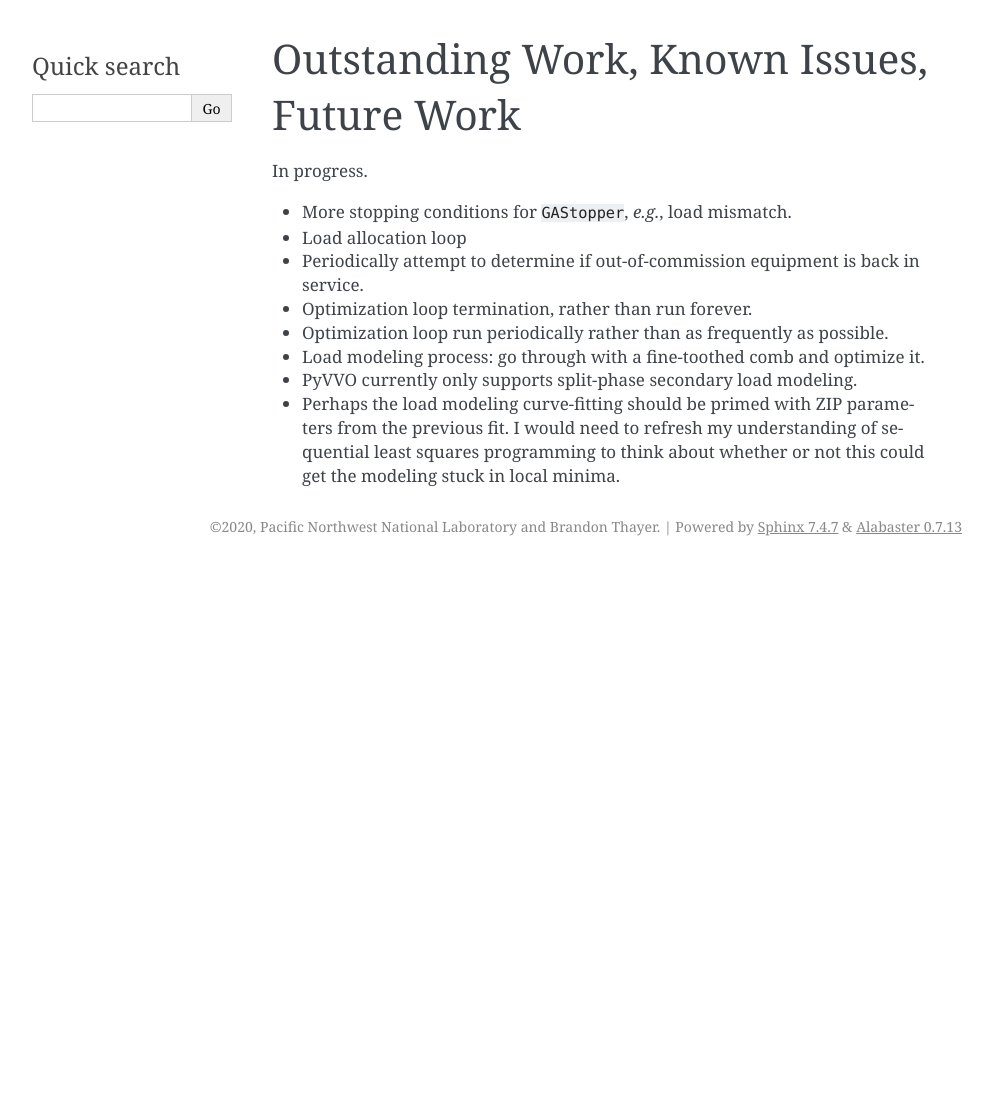
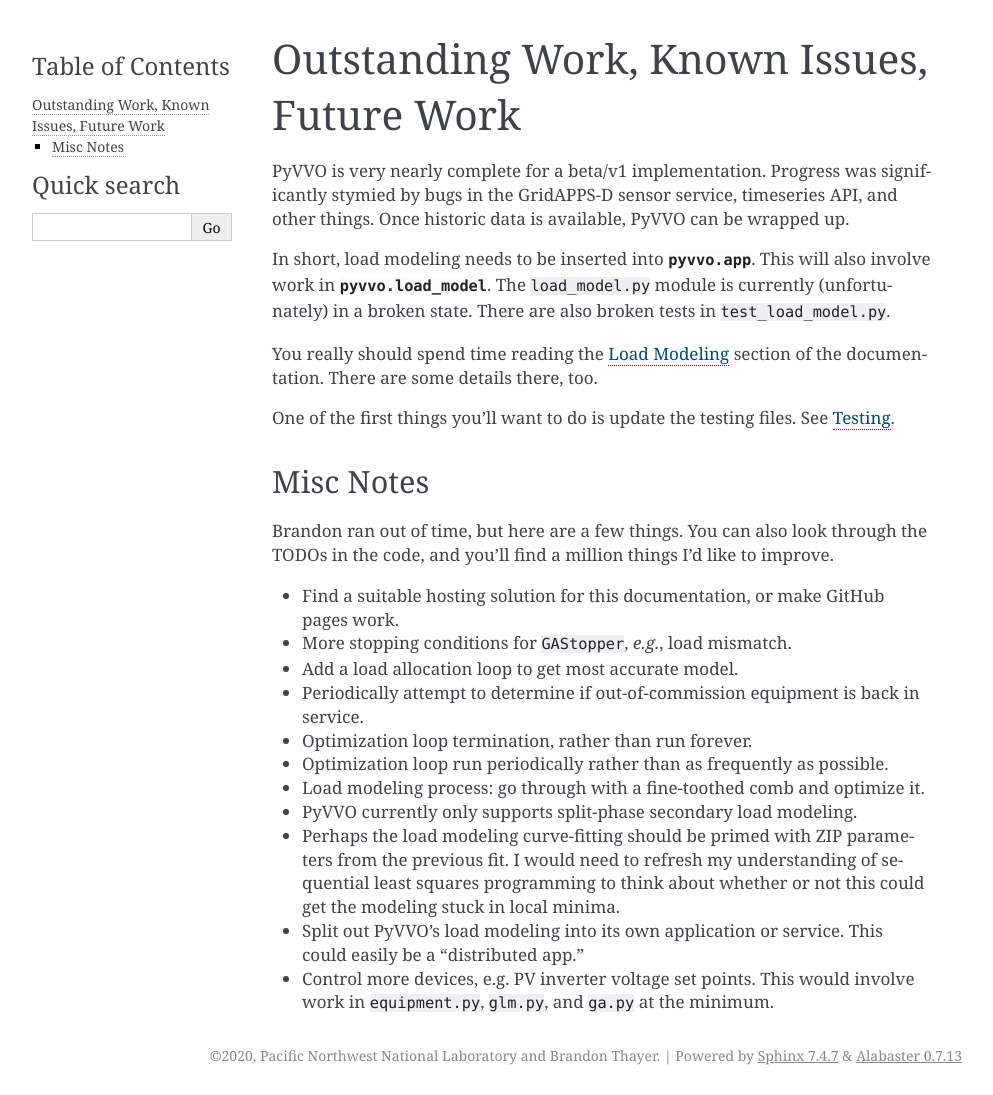
Before and after one commit to GRIDAPPSD/pyvvo, a Sphinx documentation site: the page built from docs/outstanding_work.rst, in a window 1280 px wide. Shown: the whole page, without its empty margins (148-1141 px from the left). Built offline with Sphinx 7.4.7, drawn with Linux system fonts in a browser that asks for light colours; before the commit the page ends 900 px from its top, so only the background shows below that.

Commit message:
Out of time. Adding as many notes as I could to outstanding_work.rst

```diff
--- a/docs/outstanding_work.rst
+++ b/docs/outstanding_work.rst
@@ -2,10 +2,35 @@
 
 Outstanding Work, Known Issues, Future Work
 ===========================================
-In progress.
 
+PyVVO is very nearly complete for a beta/v1 implementation. Progress was
+significantly stymied by bugs in the GridAPPS-D sensor service,
+timeseries API, and other things. Once historic data is available, PyVVO
+can be wrapped up.
+
+In short, load modeling needs to be inserted into :py:mod:`pyvvo.app`.
+This will also involve work in :py:mod:`pyvvo.load_model`. The
+``load_model.py`` module is currently (unfortunately) in a broken
+state. There are also broken tests in ``test_load_model.py``.
+
+You really should spend time reading the :ref:`load-modeling` section
+of the documentation. There are some details there, too.
+
+One of the first things you'll want to do is update the testing files.
+See :ref:`testing`.
+
+
+Misc Notes
+----------
+
+Brandon ran out of time, but here are a few things. You can also look
+through the TODOs in the code, and you'll find a million things I'd like
+to improve.
+
+-   Find a suitable hosting solution for this documentation, or make
+    GitHub pages work.
 -   More stopping conditions for ``GAStopper``, *e.g.*, load mismatch.
--   Load allocation loop
+-   Add a load allocation loop to get most accurate model.
 -   Periodically attempt to determine if out-of-commission equipment
     is back in service.
 -   Optimization loop termination, rather than run forever.
@@ -18,3 +43,8 @@
     ZIP parameters from the previous fit. I would need to refresh my
     understanding of sequential least squares programming to think about
     whether or not this could get the modeling stuck in local minima.
+-   Split out PyVVO's load modeling into its own application or
+    service. This could easily be a "distributed app."
+-   Control more devices, e.g. PV inverter voltage set points. This
+    would involve work in ``equipment.py``, ``glm.py``, and ``ga.py``
+    at the minimum.
--- a/docs/testing.rst
+++ b/docs/testing.rst
@@ -1,3 +1,5 @@
+.. _testing:
+
 Testing
 =======
 
```
